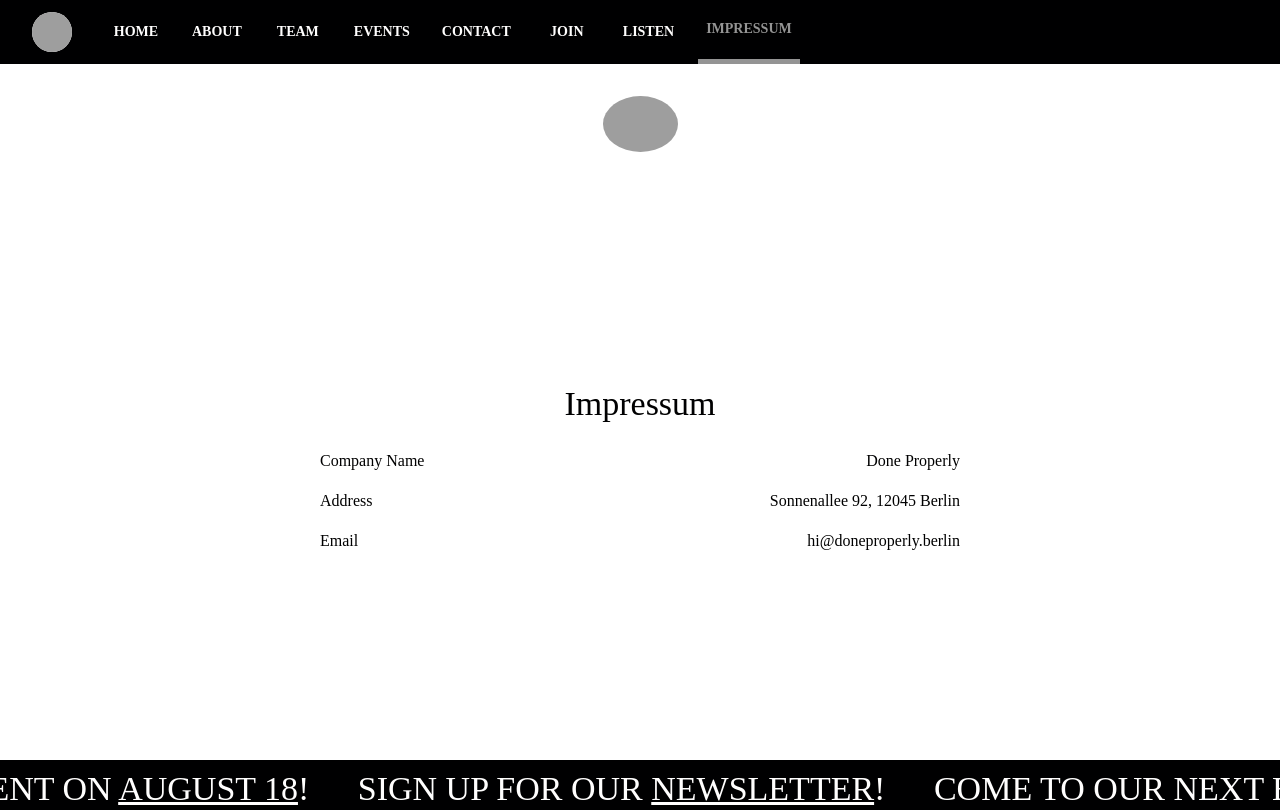
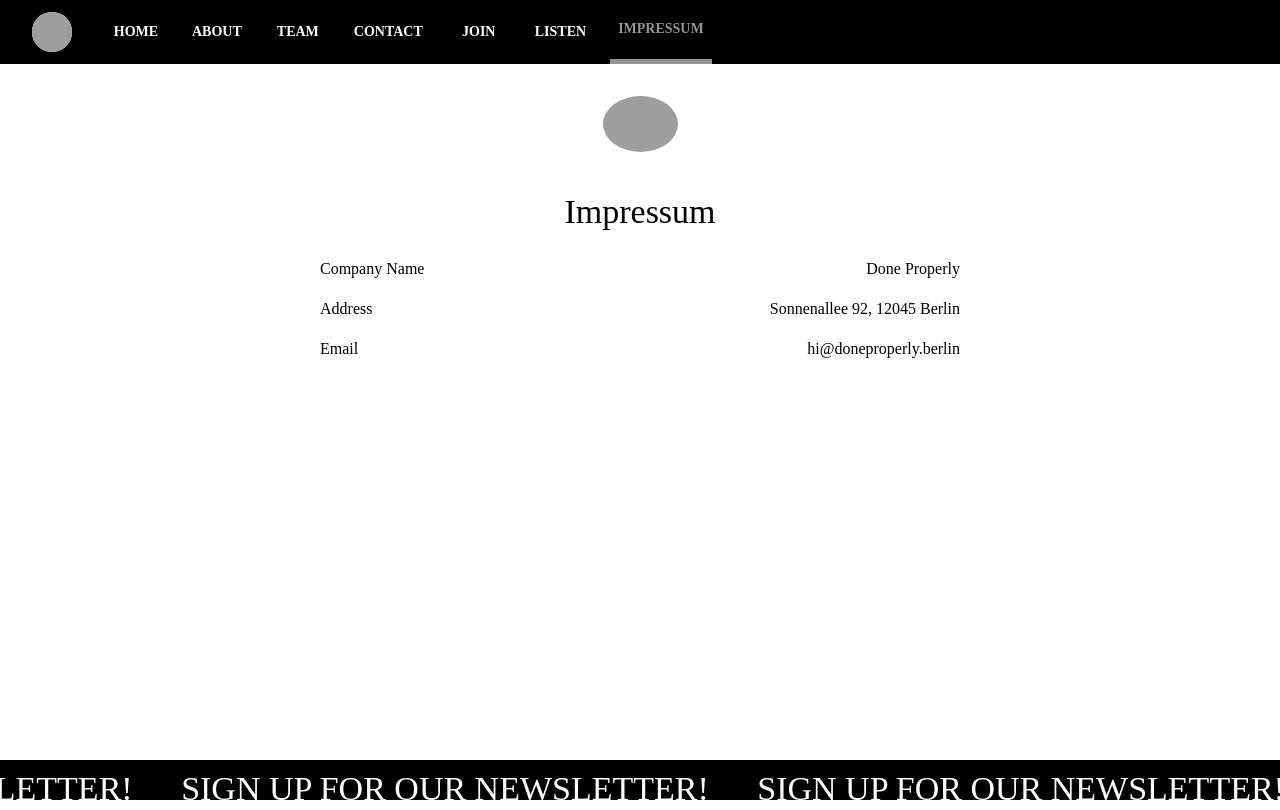
Before and after one commit to kingjbradz/doneproperly, a React (Create React App) app: page /impressum in a window 1280 px wide. Built offline with nearby package versions, Linux system fonts and the light colour scheme; grey boxes are pictures that could not be loaded; some icons are missing; a web font is replaced by a local one.

Commit message:
made pages internally scrollable; temporarily removed links to events

```diff
--- a/public/index.html
+++ b/public/index.html
@@ -38,6 +38,6 @@
   </head>
   <body>
     <noscript>You need to enable JavaScript to run this app.</noscript>
-    <div id="root"></div>
+    <div id="root" style="overflow: hidden;"></div>
   </body>
 </html>
--- a/src/Components/Footer.js
+++ b/src/Components/Footer.js
@@ -10,21 +10,26 @@
 const Footer = () => {
   const marginSpan = <span style={{marginRight:"40px"}}></span>
   return (
-    <Box sx={{ width: "100%", height: "100%", bgcolor: "brand.secondary", paddingTop: 1, maxHeight: "40px"  }}>
+    <Box sx={{ width: "100%", height: "100%", bgcolor: "brand.secondary", paddingTop: 1, maxHeight: "40px", flexShrink: "0"  }}>
       <Marquee gradient={false} speed={75} pauseOnHover={true}>
         <Typography
             variant="h4" sx={{ color: "brand.primary", bgcolor: "brand.secondary", paddingLeft: 2, cursor: "pointer" }}>
-            COME TO OUR NEXT EVENT ON <A target="_blank" href="https://ra.co/events/1743769">AUGUST 18</A>! {marginSpan}
+            {/* COME TO OUR NEXT EVENT ON <A target="_blank" href="https://ra.co/events/1743769">AUGUST 18</A>! {marginSpan} */}
             SIGN UP FOR OUR <A target="_blank" href="/newsletter">NEWSLETTER</A>! {marginSpan}
-            COME TO OUR NEXT EVENT ON <A target="_blank" href="https://ra.co/events/1743769">AUGUST 18</A>! {marginSpan}
+            {/* COME TO OUR NEXT EVENT ON <A target="_blank" href="https://ra.co/events/1743769">AUGUST 18</A>! {marginSpan} */}
             SIGN UP FOR OUR <A target="_blank" href="/newsletter">NEWSLETTER</A>! {marginSpan}
-            COME TO OUR NEXT EVENT ON <A target="_blank" href="https://ra.co/events/1743769">AUGUST 18</A>! {marginSpan}
+            {/* COME TO OUR NEXT EVENT ON <A target="_blank" href="https://ra.co/events/1743769">AUGUST 18</A>! {marginSpan} */}
             SIGN UP FOR OUR <A target="_blank" href="/newsletter">NEWSLETTER</A>! {marginSpan}
-            COME TO OUR NEXT EVENT ON <A target="_blank" href="https://ra.co/events/1743769">AUGUST 18</A>! {marginSpan}
+            {/* COME TO OUR NEXT EVENT ON <A target="_blank" href="https://ra.co/events/1743769">AUGUST 18</A>! {marginSpan} */}
             SIGN UP FOR OUR <A target="_blank" href="/newsletter">NEWSLETTER</A>! {marginSpan}
-            COME TO OUR NEXT EVENT ON <A target="_blank" href="https://ra.co/events/1743769">AUGUST 18</A>! {marginSpan}
+            {/* COME TO OUR NEXT EVENT ON <A target="_blank" href="https://ra.co/events/1743769">AUGUST 18</A>! {marginSpan} */}
             SIGN UP FOR OUR <A target="_blank" href="/newsletter">NEWSLETTER</A>! {marginSpan}
-            COME TO OUR NEXT EVENT ON <A target="_blank" href="https://ra.co/events/1743769">AUGUST 18</A>! {marginSpan}
+            {/* COME TO OUR NEXT EVENT ON <A target="_blank" href="https://ra.co/events/1743769">AUGUST 18</A>! {marginSpan} */}
+            SIGN UP FOR OUR <A target="_blank" href="/newsletter">NEWSLETTER</A>! {marginSpan}
+            SIGN UP FOR OUR <A target="_blank" href="/newsletter">NEWSLETTER</A>! {marginSpan}
+            SIGN UP FOR OUR <A target="_blank" href="/newsletter">NEWSLETTER</A>! {marginSpan}
+            SIGN UP FOR OUR <A target="_blank" href="/newsletter">NEWSLETTER</A>! {marginSpan}
+            SIGN UP FOR OUR <A target="_blank" href="/newsletter">NEWSLETTER</A>! {marginSpan}
         </Typography>
       </Marquee>
     </Box>
--- a/src/Components/Navbar.js
+++ b/src/Components/Navbar.js
@@ -20,7 +20,7 @@
   { text: "Home", path: "/" },
   { text: "About", path: "/about" },
   { text: "Team", path: "/team" },
-  { text: "Events", path: "/events" },
+  // { text: "Events", path: "/events" },
   { text: "Contact", path: "/contact" },
   { text: "Join", path: "https://docs.google.com/forms/d/e/1FAIpQLScTPJWT7WLkgy26xdZnbTxcE8lOrRBWziPr8LY9zrWFiRxhYg/viewform?pli=1" },
   { text: "Listen", path: "/listen" },
@@ -43,7 +43,7 @@
   };
 
   return (
-    <Box sx={{ display: "flex", justifyContent: "center" }}>
+    <Box sx={{ display: "flex", justifyContent: "center", flexShrink: "0" }}>
       <CssBaseline />
       <AppBar sx={{ bgcolor: "brand.secondary", boxShadow: 0 }}>
         <Toolbar sx={{ justifyContent: "space-between" }}>
--- a/src/Components/Router.js
+++ b/src/Components/Router.js
@@ -7,7 +7,7 @@
 import Impressum from "../Pages/Impressum";
 import App404 from "../Pages/App404";
 import Team from "../Pages/Team";
-import Events from "../Pages/Events"
+// import Events from "../Pages/Events"
 import NewsletterSignup from "../Pages/NewsletterSignup";
 import Listen from "../Pages/Listen";
 
@@ -17,12 +17,15 @@
   return (
     <Box sx={{
       height: location.pathname === "/" ? "100%" : location.pathname === "/listen" ? "100%" : "auto",
-      paddingTop: location.pathname === "/" && "64px"  }}>
+      paddingTop: location.pathname === "/" && "64px",
+      flexGrow: "1",
+      overflow: "auto"
+      }}>
       <Routes>
         <Route path="/" element={<Home noShow={setNoShow(false)} themeMode={themeMode} />}  />
         <Route path="/about" element={<About noShow={setNoShow(false)} themeMode={themeMode} />} />
         <Route path="/team" element={<Team noShow={setNoShow(false)} themeMode={themeMode} />} />
-        <Route path="/events" element={<Events noShow={setNoShow(false)} themeMode={themeMode} />} />
+        {/* <Route path="/events" element={<Events noShow={setNoShow(false)} themeMode={themeMode} />} /> */}
         <Route path="/contact" element={<Contact noShow={setNoShow(false)} themeMode={themeMode} />} />
         <Route path="/impressum" element={<Impressum noShow={setNoShow(false)} themeMode={themeMode} />} />
         <Route path="/newsletter" element={<NewsletterSignup noShow={setNoShow(false)} themeMode={themeMode} />} />
```
